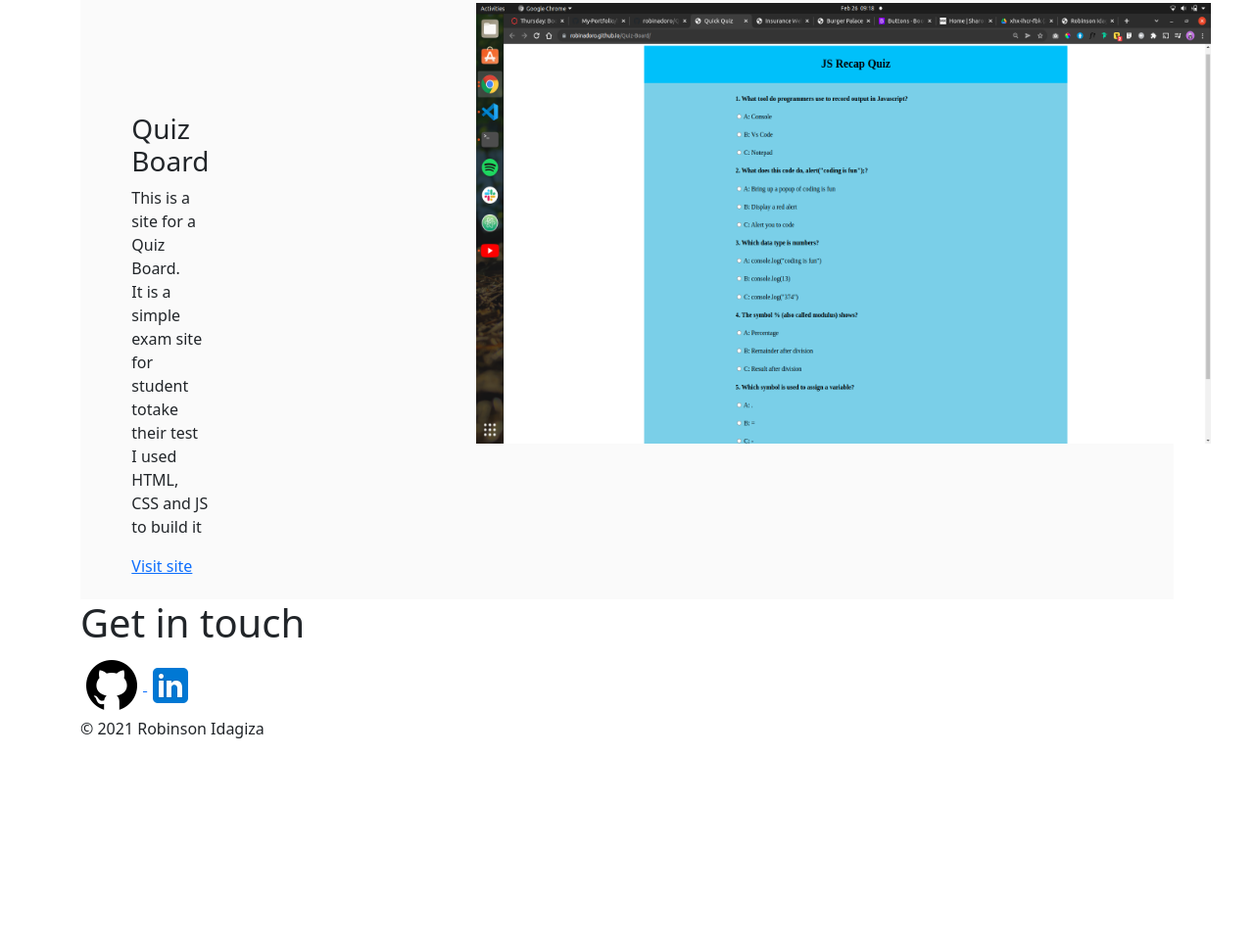
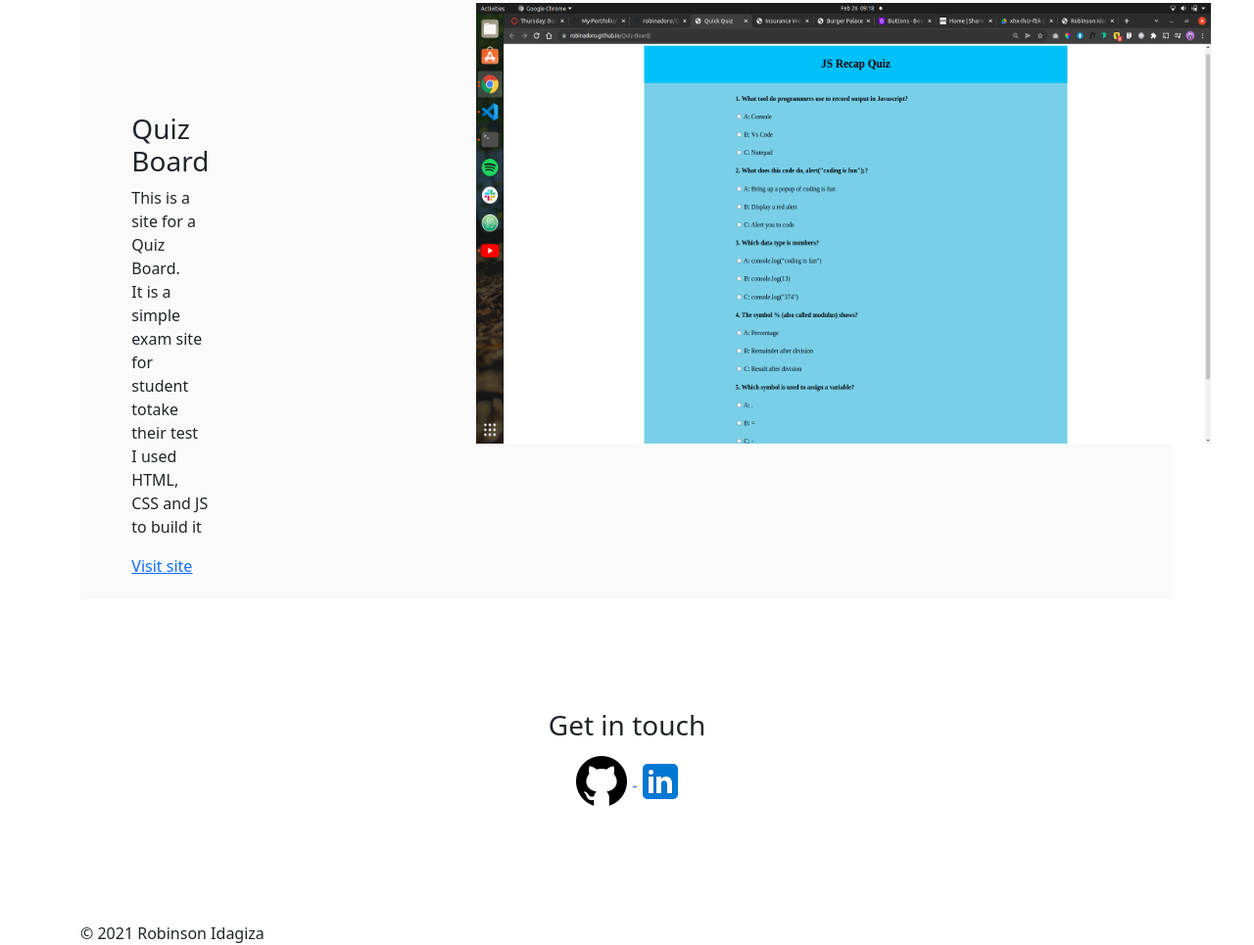
Before and after one commit to robinadoro/Portfolio-Landing-Page, a plain HTML site: page index.html in a window 1280 px wide. Shown: the part 2495-3460 px from the top of the page at 98% size. Before the commit the page ends 3251 px from the top, so only its background shows below. Drawn offline with nearby package versions, Linux system fonts and the light colour scheme.

Commit message:
st:Style contact me

```diff
--- a/index.css
+++ b/index.css
@@ -138,3 +138,7 @@ nav{
 .footer span{
         content: "\00A9";
 }
+.contact{
+    text-align: center;
+    padding: 10%;
+}
--- a/index.html
+++ b/index.html
@@ -122,7 +122,7 @@
 
       <!-- Get in Touch -->
       <div class="contact" id="contactme">
-        <h1>Get in touch</h1>
+        <h3>Get in touch</h3>
         <a href="https://github.com/robinadoro" target="_blank">
           <img src="./imgs/github.png" class="img-fluid" alt="...">
         </a>
```
